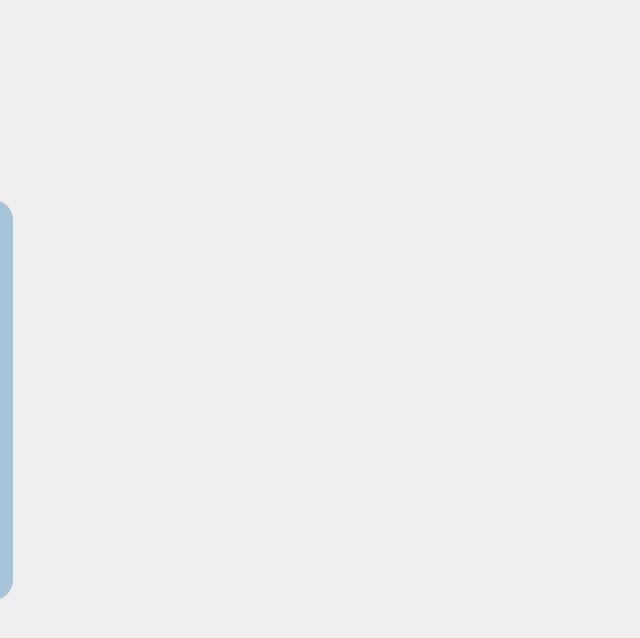
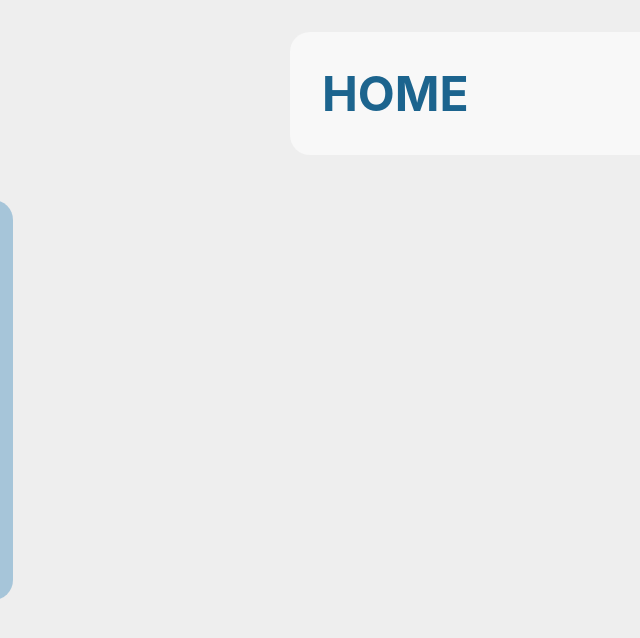
Before and after one commit to mes3n/skidslip, a React (Create React App) app: page / in a window 1280 px wide. Shown: the top 638 px of the page, without its empty margins (0-640 px from the left). Built offline with nearby package versions, Linux system fonts and the light colour scheme.

Commit message:
added home ish and a wildcard route

```diff
--- a/src/components/Pages.tsx
+++ b/src/components/Pages.tsx
@@ -18,6 +18,7 @@ const Pages = () => {
             <Route index element={<Home />} />
             <Route path='about' element={<About />} />
             <Route path='contact' element={<Contact />} />
+            <Route path='*' element={<></>} />
           </Route>
         </Routes>
         <NavBar />
@@ -28,7 +29,7 @@ const Pages = () => {
 
 const Container = styled.div`
 
-  position: absolute;
+  position: fixed;
 
   left: 0;
   top: 0;
@@ -38,6 +39,8 @@ const Container = styled.div`
 
   background: #eee;
 
+  overflow: scroll;
+
 `
 
 export default Pages
--- a/src/components/pages/Home.tsx
+++ b/src/components/pages/Home.tsx
@@ -1,8 +1,15 @@
-import { Title, CardContainer } from './Styles'
+import { Title, CardContainer, Card } from './Styles'
+
 
 const Home = () => {
   return (
-    <CardContainer></CardContainer>
+    <CardContainer>
+      <Card>
+        <Title>
+          HOME
+        </Title>
+      </Card>
+    </CardContainer>
   )
 }
 
```
